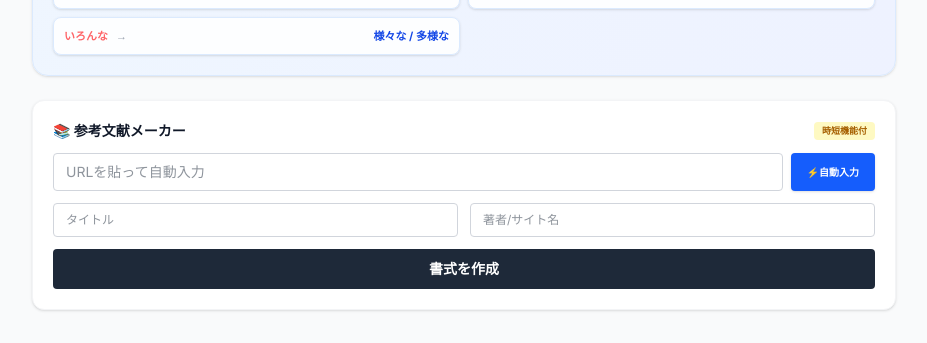
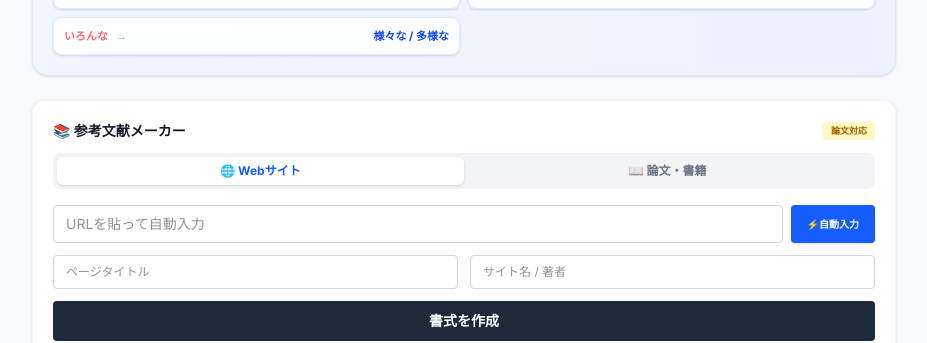
Before and after one commit to halnaoyahirose0113-lang/report-counter, a Next.js app: page / in a window 1280 px wide. Shown: the part 940-1283 px from the top of the page, without its empty margins (176-1103 px from the left). Built offline with nearby package versions, Linux system fonts and the light colour scheme.

Commit message:
Add paper citation mode

```diff
--- a/app/page.tsx
+++ b/app/page.tsx
@@ -8,7 +8,19 @@ export default function Home() {
   // --- 状態管理 ---
   const [text, setText] = useState('');
   const [excludeReferences, setExcludeReferences] = useState(false);
-  const [refData, setRefData] = useState({ title: '', author: '', url: '' });
+
+  // 👇 参考文献用データの拡張（論文対応）
+  const [citationType, setCitationType] = useState<'web' | 'paper'>('web'); // 'web' or 'paper'
+  const [refData, setRefData] = useState({
+    title: '',
+    author: '',
+    url: '',
+    journal: '', // 掲載誌名・出版社
+    pubYear: '', // 発行年
+    vol: '',     // 巻数
+    pages: ''    // ページ数
+  });
+
   const [generatedRef, setGeneratedRef] = useState('');
   const [isSaved, setIsSaved] = useState(false);
   const [isAnalyzing, setIsAnalyzing] = useState(false);
@@ -164,9 +176,19 @@ export default function Home() {
   };
 
   const handleGenerateRef = () => {
+    let result = '';
+
+    if (citationType === 'web') {
+      // 🌐 Webサイトモード
       const date = new Date();
       const today = `${date.getFullYear()}年${date.getMonth() + 1}月${date.getDate()}日`;
-    const result = `${refData.author ? refData.author + '. ' : ''}『${refData.title}』. (参照 ${today}), ${refData.url}`;
+      result = `${refData.author ? refData.author + '. ' : ''}“${refData.title}”. (参照 ${today}), ${refData.url}`;
+    } else {
+      // 📖 論文・書籍モード
+      // 一般的な形式：著者名. "タイトル". 掲載誌/出版社. 発行年, 巻(号), p.開始-終了.
+      result = `${refData.author ? refData.author + '. ' : ''}“${refData.title}”. ${refData.journal ? refData.journal + '. ' : ''}${refData.pubYear}${refData.vol ? ', ' + refData.vol : ''}${refData.pages ? ', p.' + refData.pages : ''}.`;
+    }
+
     setGeneratedRef(result);
   };
 
@@ -363,23 +385,63 @@ export default function Home() {
           </div>
         </section>
 
-        {/* 📚 参考文献メーカー */}
+        {/* 📚 参考文献メーカー（論文対応版） */}
         <section className={`rounded-xl shadow-sm border p-5 ${theme.card}`}>
           <div className="flex items-center justify-between mb-3">
              <h2 className={`text-sm font-bold flex items-center gap-2 ${theme.cardText}`}>📚 参考文献メーカー</h2>
-             <span className="text-[9px] bg-yellow-100 text-yellow-700 px-2 py-0.5 rounded font-bold">時短機能付</span>
+             <span className="text-[9px] bg-yellow-100 text-yellow-700 px-2 py-0.5 rounded font-bold">論文対応</span>
           </div>
+
+          {/* モード切替タブ */}
+          <div className="flex bg-gray-100 p-1 rounded-lg mb-4">
+            <button
+              onClick={() => setCitationType('web')}
+              className={`flex-1 py-1.5 text-xs font-bold rounded-md transition-all ${citationType === 'web' ? 'bg-white text-blue-600 shadow-sm' : 'text-gray-500 hover:text-gray-700'}`}
+            >
+              🌐 Webサイト
+            </button>
+            <button
+              onClick={() => setCitationType('paper')}
+              className={`flex-1 py-1.5 text-xs font-bold rounded-md transition-all ${citationType === 'paper' ? 'bg-white text-blue-600 shadow-sm' : 'text-gray-500 hover:text-gray-700'}`}
+            >
+              📖 論文・書籍
+            </button>
+          </div>
+
           <div className="space-y-3">
+            {/* 🌐 Webサイト用入力フォーム */}
+            {citationType === 'web' && (
+              <>
                 <div className="flex gap-2">
                   <input type="text" placeholder="URLを貼って自動入力" className={`flex-1 border rounded px-3 py-2 text-sm outline-none ${theme.input}`} value={refData.url} onChange={(e) => setRefData({...refData, url: e.target.value})} />
-              <button onClick={handleAutoFill} disabled={isAnalyzing} className="bg-blue-600 text-white text-[10px] font-bold px-4 py-2 rounded shadow-sm hover:bg-blue-700 transition-colors">{isAnalyzing ? "解析中" : "⚡自動入力"}</button>
+                  <button onClick={handleAutoFill} disabled={isAnalyzing} className="bg-blue-600 text-white text-[10px] font-bold px-4 py-2 rounded shadow-sm hover:bg-blue-700 transition-colors shrink-0">{isAnalyzing ? "解析中" : "⚡自動入力"}</button>
                 </div>
                 <div className="grid grid-cols-2 gap-3">
-              <input type="text" placeholder="タイトル" className={`border rounded px-3 py-2 text-xs outline-none ${theme.input}`} value={refData.title} onChange={(e) => setRefData({...refData, title: e.target.value})} />
-              <input type="text" placeholder="著者/サイト名" className={`border rounded px-3 py-2 text-xs outline-none ${theme.input}`} value={refData.author} onChange={(e) => setRefData({...refData, author: e.target.value})} />
+                  <input type="text" placeholder="ページタイトル" className={`border rounded px-3 py-2 text-xs outline-none ${theme.input}`} value={refData.title} onChange={(e) => setRefData({...refData, title: e.target.value})} />
+                  <input type="text" placeholder="サイト名 / 著者" className={`border rounded px-3 py-2 text-xs outline-none ${theme.input}`} value={refData.author} onChange={(e) => setRefData({...refData, author: e.target.value})} />
                 </div>
+              </>
+            )}
+
+            {/* 📖 論文用入力フォーム */}
+            {citationType === 'paper' && (
+              <>
+                <div className="grid grid-cols-2 gap-3">
+                   <input type="text" placeholder="論文・書籍タイトル" className={`col-span-2 border rounded px-3 py-2 text-xs outline-none ${theme.input}`} value={refData.title} onChange={(e) => setRefData({...refData, title: e.target.value})} />
+                   <input type="text" placeholder="著者名 (例: 山田 太郎)" className={`border rounded px-3 py-2 text-xs outline-none ${theme.input}`} value={refData.author} onChange={(e) => setRefData({...refData, author: e.target.value})} />
+                   <input type="text" placeholder="掲載誌名・出版社" className={`border rounded px-3 py-2 text-xs outline-none ${theme.input}`} value={refData.journal} onChange={(e) => setRefData({...refData, journal: e.target.value})} />
+                   <div className="grid grid-cols-3 col-span-2 gap-2">
+                      <input type="text" placeholder="発行年 (例: 2024)" className={`border rounded px-2 py-2 text-xs outline-none ${theme.input}`} value={refData.pubYear} onChange={(e) => setRefData({...refData, pubYear: e.target.value})} />
+                      <input type="text" placeholder="巻(号) (例: 12(3))" className={`border rounded px-2 py-2 text-xs outline-none ${theme.input}`} value={refData.vol} onChange={(e) => setRefData({...refData, vol: e.target.value})} />
+                      <input type="text" placeholder="ページ (例: 12-24)" className={`border rounded px-2 py-2 text-xs outline-none ${theme.input}`} value={refData.pages} onChange={(e) => setRefData({...refData, pages: e.target.value})} />
+                   </div>
+                </div>
+              </>
+            )}
+
             <button onClick={handleGenerateRef} className={`w-full text-white text-sm font-bold py-2.5 rounded transition-colors ${isDarkMode ? 'bg-gray-600 hover:bg-gray-500' : 'bg-gray-800 hover:bg-gray-900'}`}>書式を作成</button>
           </div>
+
           {generatedRef && (
             <div className={`mt-3 p-3 border border-dashed rounded text-[11px] flex justify-between items-center ${isDarkMode ? 'bg-gray-700 border-gray-600 text-gray-200' : 'bg-gray-50 border-gray-300 text-gray-700'}`}>
               <code className="truncate mr-4">{generatedRef}</code>
```
Lines whose indentation alone changed are shown as unchanged.
